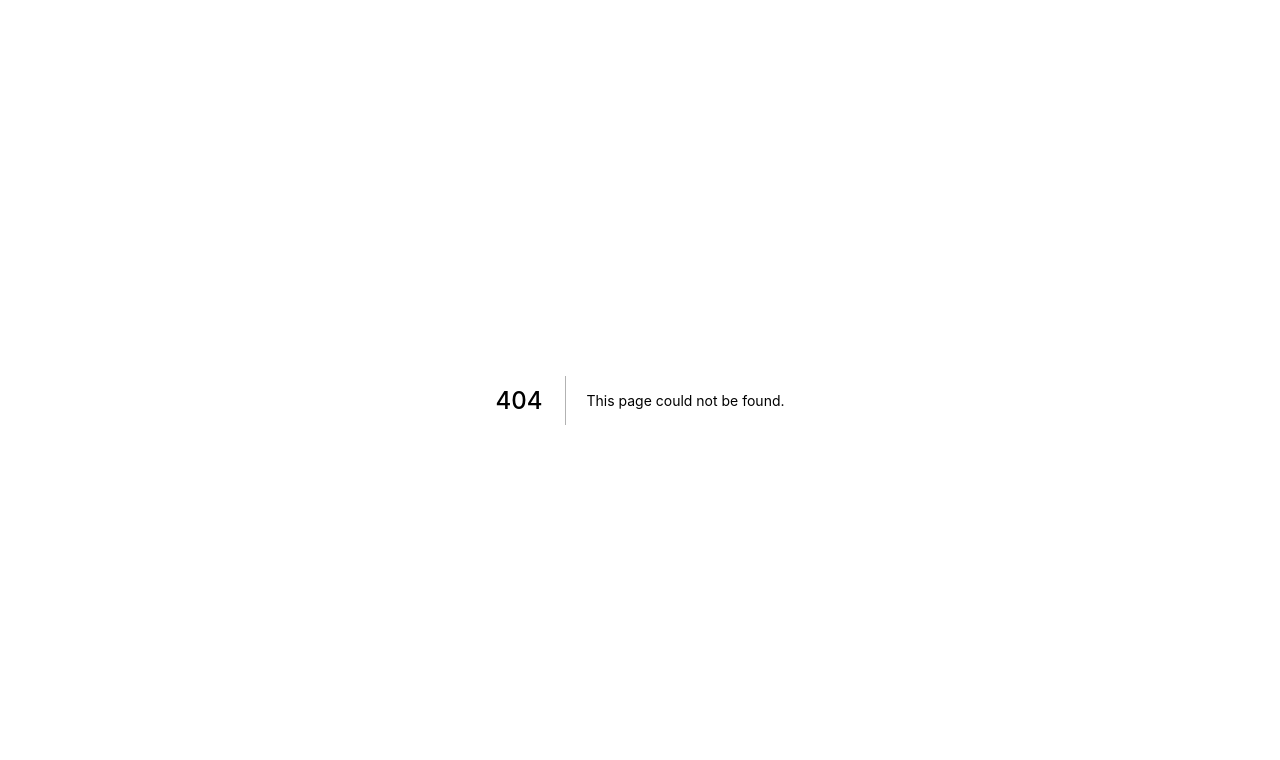
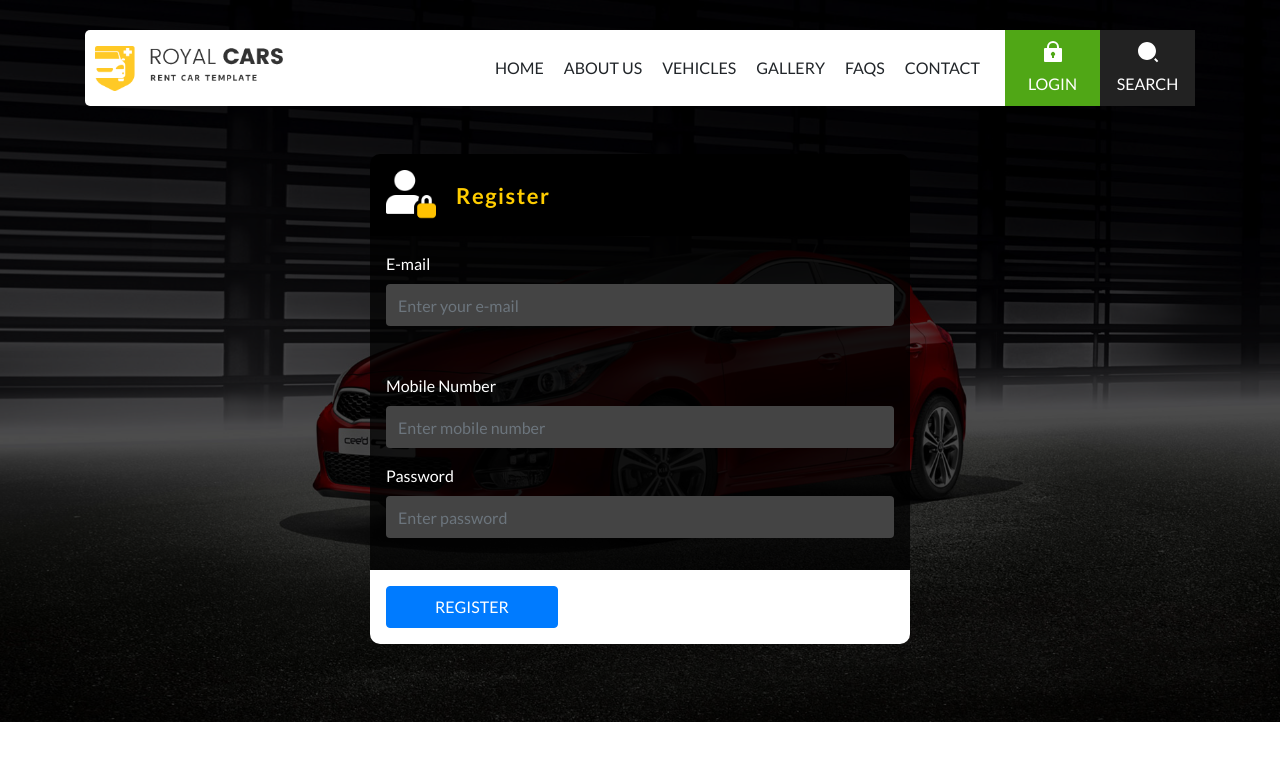
Before and after one commit to ashisintelcorp/redivendor, a Next.js app: page /register in a window 1280 px wide. Before the commit this address had no page. Shown: the top 760 px of the page. Built offline with nearby package versions, Linux system fonts and the light colour scheme.

Commit message:
register page

```diff
--- /dev/null
+++ b/pages/register.tsx
@@ -0,0 +1,54 @@
+import Header from "components/frontend/Header"
+import MainLayout from "components/frontend/MainLayout"
+import { appName } from "app-config"
+import Head from "next/head"
+import Link from "next/link"
+export const Register: React.FC = () => {
+
+    return <>
+        <Head>
+            <title>Register - {appName}</title>
+        </Head>
+        <MainLayout>
+
+            <div className="row">
+                <div className="col-md-3"></div>
+                <div className="col-md-6 py-5">
+                    <form className="dark-form">
+                        <div className="dark-form-header d-flex flex-wrap p-3">
+                            <div className="icon"><img src="/images/login.png" alt="" /></div>
+                            <div className="text d-flex align-items-start flex-column justify-content-center">
+                                <div className="title"><strong>Register</strong></div>
+                            </div>
+                        </div>
+                        <div className="dark-form-fields p-3">
+                            <div className="form-group">
+                                <label htmlFor="">E-mail</label>
+                                <input type="email" className="form-control" placeholder="Enter your e-mail" />
+                            </div>
+                            </div>
+                        <div className="dark-form-fields p-3">
+                            <div className="form-group">
+                                <label htmlFor="">Mobile Number</label>
+                                <input type="text" className="form-control" placeholder="Enter mobile number" />
+                            </div>
+                            <div className="form-group">
+                                <label htmlFor="">Password</label>
+                                <input type="password" className="form-control" placeholder="Enter password" />
+                            </div>
+                        </div>
+                        <div className="bg-white d-flex align-items-center justify-content-between p-3">
+                           {/*<Link href='/forgot-password' passHref ><a className="text-danger">Forgot password?</a></Link>*/}
+                            <button className="btn btn-primary text-uppercase py-2 px-5">Register</button>
+                        </div>
+                    </form>
+                    {/*<Link href='/register' passHref ><a className="text-white text-center d-block mt-4">Don't have an account? Register now!</a></Link>*/}
+                </div>
+                {/*<div className="col-md-3"></div>*/}
+            </div>
+
+        </MainLayout>
+    </>
+}
+
+export default Register
--- a/styles/home.scss
+++ b/styles/home.scss
@@ -180,12 +180,14 @@
   box-shadow: 1px 1px 4px 2px #000;
   h3 {
   }
-  .contact-info {
+  .contact-info{
     background: #fff;
     width: 50%;
     padding: 40px;
   }
-  .contact-form {
+
+
+  .contact-form{
     width: 50%;
     padding: 40px;
     background: rgb(0, 49, 68);
```
Also changed, not shown: pages/contact.tsx (+18 -4 lines).
